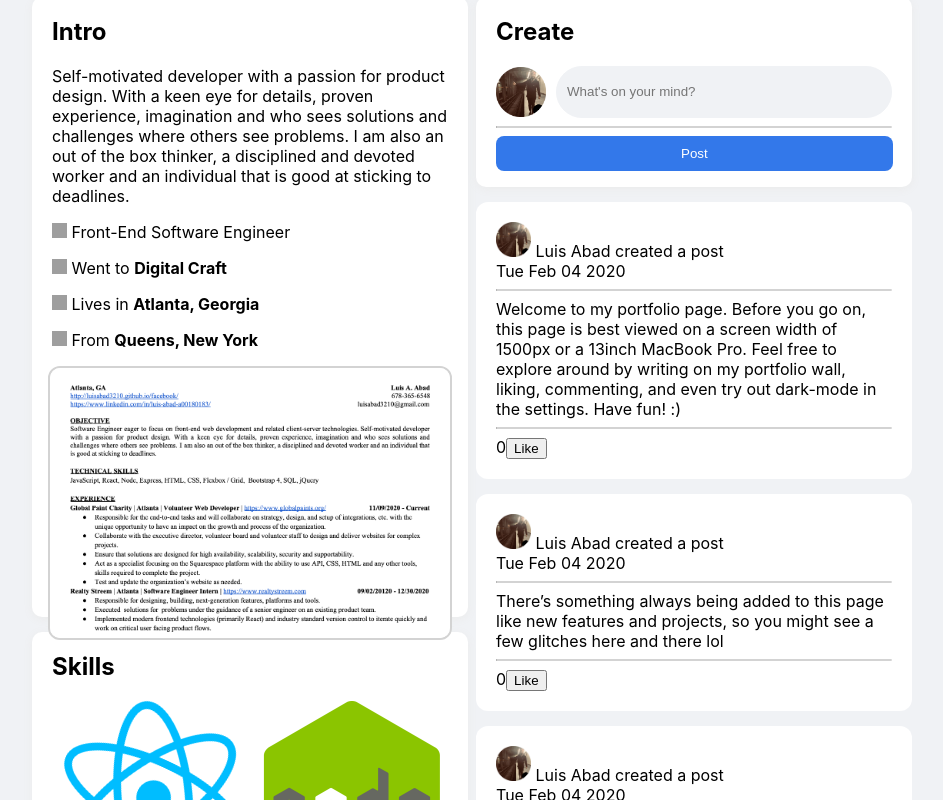
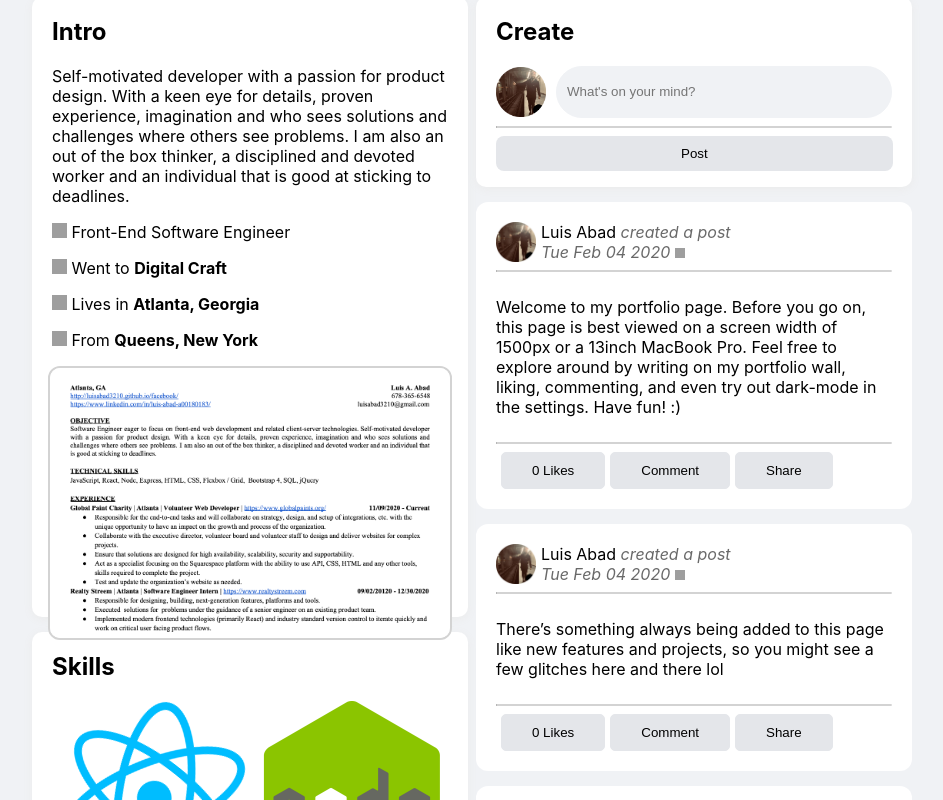
Before and after one commit to luisabad3210/portfolio-2020, a React (Create React App) app: page / in a window 1280 px wide. Shown: the part 580-1380 px from the top of the page, without its empty margins (168-1111 px from the left). Built offline with nearby package versions, Linux system fonts and the light colour scheme; grey boxes are pictures that could not be loaded.

Commit message:
adding css to post

```diff
--- a/src/App.css
+++ b/src/App.css
@@ -23,6 +23,9 @@ hr {
 
 button:hover {
     cursor: pointer;
+}
+i {
+    color: #696969
 }
 
 .navContainer {
@@ -308,13 +311,24 @@ button:hover {
     margin-left: 10px;
 }
 
-.postBtn {
-    background-color: rgb(51, 120, 234);
+.postBtnBlue, .postBtnGrey {
     border: none;
-    color: white;
     padding: 10px 185px;
     border-radius: 8px;
-    /* float: right; */
+}
+
+.postBtnBlue {
+    background-color: rgb(51, 120, 234);
+    color: white;
+}
+
+.postBtnGrey {
+    background-color: rgb(228, 230, 234);
+    color: black;
+}
+
+.postBtnGrey:hover {
+    cursor: no-drop;
 }
 
 .resumeContainer {
@@ -486,3 +500,36 @@ button:hover {
     width: 90%;
     float: right;
 }
+
+.likeBtn {
+    background-color: rgb(228, 230, 234);
+    border: 1px solid rgb(228, 230, 234);
+    /* background-color: white;
+    border: 1px solid white; */
+    border-radius: 5px;
+    padding: 10px 30px;
+    margin-left: 5px;
+}
+
+.bodyFeed {
+    margin-top: 25px;
+    margin-bottom: 25px;
+}
+
+.commentProfilePic {
+    margin-right: 5px;
+    width: 40px;
+    height: 40px;
+}
+
+.postHeader {
+    display: flex;
+    flex-direction: row;
+}
+
+.globe {
+    margin-left: 5px;
+    width: 10px;
+    height: 10px;
+    /* color: red; */
+}
--- a/src/components/create/create.js
+++ b/src/components/create/create.js
@@ -1,7 +1,9 @@
 import React, {Component} from 'react';
 import ProfileImg from '../images/profile-pic.png';
 import NewsFeed from './newsFeed';
-
+import OldPortfolio from '../images/oldPortfolio.png'
+import ProjectOne from '../images/projectOne.png';
+import ProjectTwo from '../images/projectTwo.png';
 
 function createNewsFeed(date, body, comments, likes) {
     return {
@@ -17,16 +19,17 @@ class Post extends Component {
     state = {
         index: null,
         response: '',
-        // IsInputFieldEmpty:
+        isPosting: false,
         feeds: [
             createNewsFeed('Tue Feb 04 2020', 'Welcome to my portfolio page. Before you go on, this page is best viewed on a  screen width of 1500px or a 13inch MacBook Pro. Feel free to explore around by writing on my portfolio wall, liking, commenting, and even try out dark-mode in the settings. Have fun! :)', [], 0),
             createNewsFeed('Tue Feb 04 2020', 'There’s something always being added to this page like new features and projects, so you might see a few glitches here and there lol', [], 0),
+            createNewsFeed('Tue Feb 04 2020', 'Checkout my old Protfolio', [], 0),
+            createNewsFeed('Tue Feb 04 2020', <a href="http://luisabad3210.github.io/facebook/" target='_blank'><img alt='Twitter project' src={OldPortfolio} width='100%' height='220%' /></a>, [], 0),
             createNewsFeed('Tue Feb 04 2020', 'Click on the image bellow to view projects', [], 0),
-            // createNewsFeed('Tue Feb 04 2020', <a href="http://luisabad3210.github.io/twitter/"><img alt='Twitter project' src={projectOne} width='100%' height='220%' /></a>, [], 0),
-            // createNewsFeed('Tue Feb 04 2020', <a className='projectTwo' href="https://luisabad3210.github.io/calculator-app/"><img alt='Calculator project' src={projectTwo} width='50%' height='50%' /></a>, [], 0),
+            createNewsFeed('Tue Feb 04 2020', <a href="http://luisabad3210.github.io/twitter/" target='_blank'><img alt='Twitter project' src={ProjectOne} width='100%' height='220%' /></a>, [], 0),
+            createNewsFeed('Tue Feb 04 2020', <a href="https://luisabad3210.github.io/calculator-app/" target='_blank'><img alt='Calculator project' src={ProjectTwo} width='50%' height='50%' /></a>, [], 0),
         ],
     }
-
 
     render() {
         return (
@@ -36,18 +39,25 @@ class Post extends Component {
                     <div>
                         <div className='postInputContainer'>
                             <img src={ProfileImg} width='50px' height='50px'/>
-                            <input className='postInput' placeholder="What's on your mind?"
-                                onChange = {(event)=>{
+                            <input className='postInput' id='post-input' placeholder="What's on your mind?"
+
+                                onChange = {(event)=> {
                                     let text = event.target.value;
-                                    console.log(text)
+                                    // console.log(text)
+                                    if (text !== '') {
+                                        this.setState({isPosting: true})
+                                        // clear()
+
+                                    } else {
+                                        this.setState({isPosting: false})
+                                    }
                                     this.setState({response: text});
-
                                 }}
                             ></input>
                         </div>
 
                         <hr></hr>
-                        <button className='postBtn' onClick={() => {
+                        <button className={this.state.isPosting === false ? 'postBtnGrey' : 'postBtnBlue'} onClick={() => {
                             let text = this.state.response
                             if (text === '') {
                                 console.log('error')
--- a/src/components/create/newsFeedPost.js
+++ b/src/components/create/newsFeedPost.js
@@ -1,5 +1,6 @@
 import React, {Component} from 'react';
 import ProfilePic from '../images/profile-pic.png';
+// import
 
 class NewsFeedPost extends Component {
 
@@ -11,18 +12,32 @@ class NewsFeedPost extends Component {
         return (
             <div>
                 <div className='newsFeedContainer'>
-                    <div> <img src={ProfilePic} width='35px' height='35px'/> Luis Abad created a post</div>
-                    <div>{this.props.feed.date}</div>
+                    <div className='postHeader'>
+                        <img className='commentProfilePic' src={ProfilePic} />
+                        <div>
+                            <div>Luis Abad <i>created a post</i></div>
+                            <div><i>{this.props.feed.date}</i><img className='globe' src="https://static.xx.fbcdn.net/rsrc.php/v3/yA/r/yQ3UwzfyAi-.png" alt="Public"/></div>
+                        </div>
+                    </div>
                     <hr></hr>
-                    <div>{this.props.feed.body}</div>
+                    <div className='bodyFeed'>{this.props.feed.body}</div>
                     <hr></hr>
                     <div>
-                        {this.props.feed.likes}
-                            {/* likes button */}
                         <button
+                            className='likeBtn'
                             onClick = {() => {
                             this.props.magicalFunction(this.props.feed, this.props.index)}}
-                        >Like</button>
+                        >{this.props.feed.likes} Likes</button>
+                        <button className='likeBtn'
+                        onClick={()=>{
+                            let x = this.state.isCommenting;
+                            this.setState({isCommenting: !x});
+                        }}>
+                            Comment
+                        </button>
+                        <button className='likeBtn'>Share</button>
+                        {this.state.isCommenting === true ? <div><hr></hr><div className='searchContainer'><img className='commentProfilePic' src={ProfilePic}/><button className='navSearchBtn'></button><input className='navSearchBar' placeholder='Write a comment...'></input></div></div>: null}
+
                     </div>
                 </div>
             </div>
```
Also changed, not shown: 2 other files (tests, documents, lock files or other folders).
